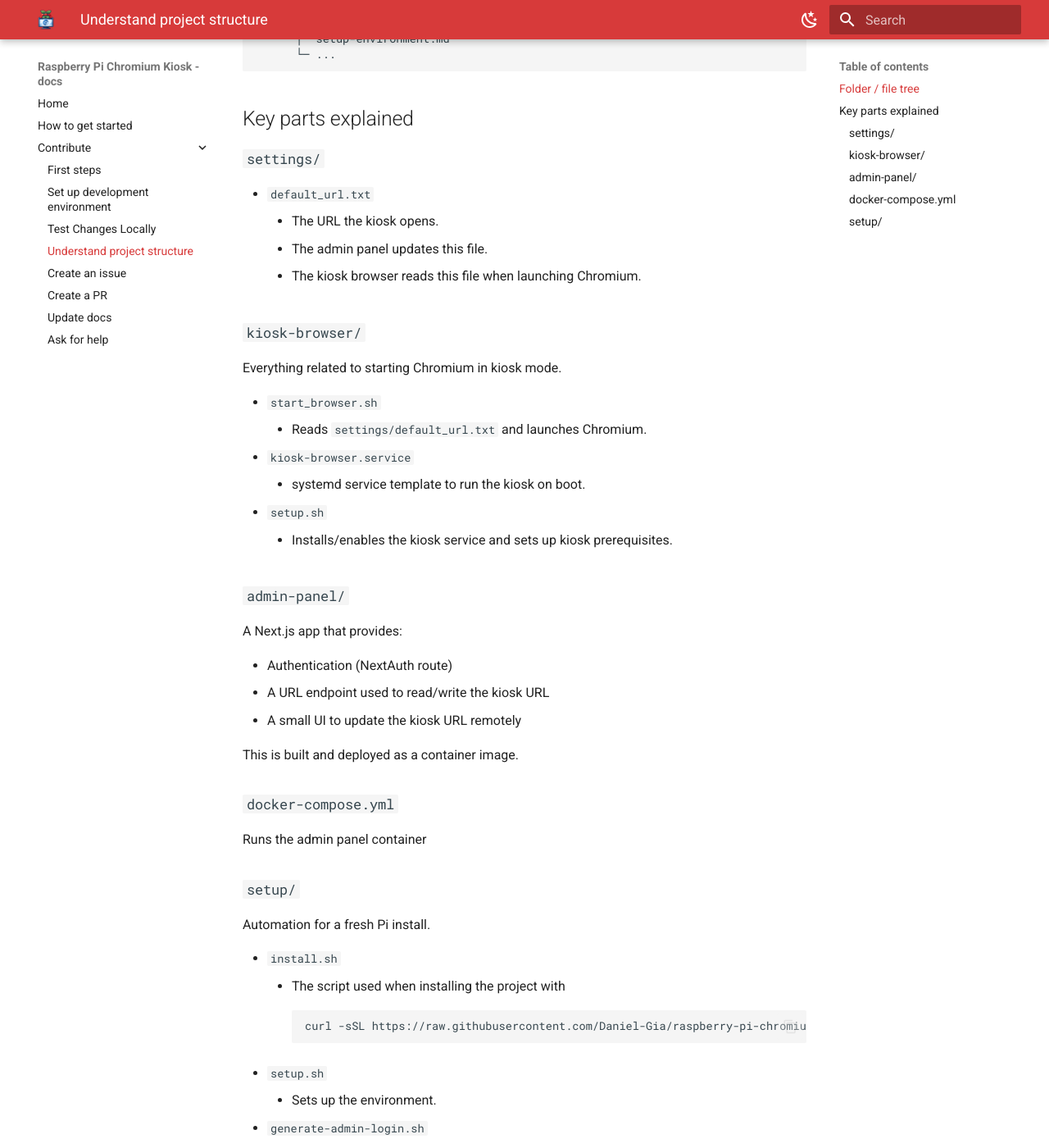
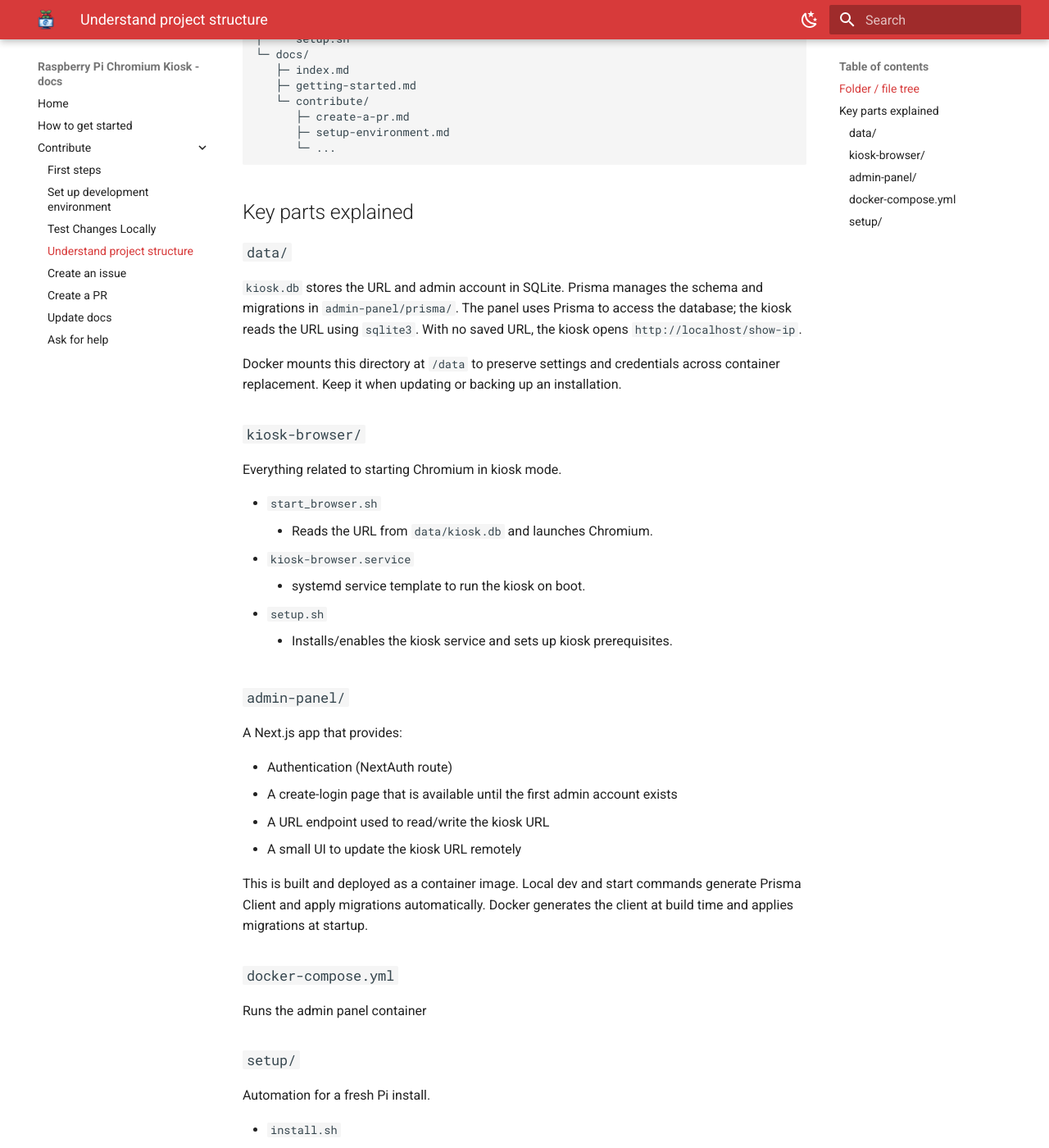
Before and after one commit to Daniel-Gia/raspberry-pi-chromium-kiosk, an MkDocs documentation site: the page built from docs/contribute/understand-project-structure.md, in a window 1280 px wide and 1400 px high, scrolled down 1058 px. Shown: the whole window at 82% size. Built offline with MkDocs 1.6.1 and Material for MkDocs 9.7.7, drawn with Linux system fonts in a browser that asks for light colours; some of the changed text lies outside the part shown.

Commit message:
Update docs (related to #64)

````diff
--- a/docs/contribute/understand-project-structure.md
+++ b/docs/contribute/understand-project-structure.md
@@ -4,7 +4,7 @@
 
 - **Chromium Kiosk** (systemd service + shell scripts that run on boot)
 - **Admin panel** (Next.js app, run using Docker Compose)
-- **Settings** (the kiosk URL)
+- **Database** (SQLite stores the kiosk URL and admin account)
 - **Setup** (scripts + service installation)
 
 ## Folder / file tree
@@ -19,24 +19,30 @@
 │  ├─ package.json
 │  ├─ next.config.ts
 │  ├─ middleware.ts
+│  ├─ lib/
+│  ├─ prisma.config.ts
+│  ├─ prisma/
+│  │  ├─ schema.prisma
+│  │  └─ migrations/
 │  └─ app/
 │     ├─ api/
 │     │  ├─ auth/[...nextauth]/route.ts
+│     │  ├─ create-login/route.ts
 │     │  └─ url/route.ts
 │     ├─ components/UrlForm.tsx
 │     ├─ login/
+│     ├─ create-login/
 │     ├─ show-ip/
 │     └─ page.tsx
 ├─ kiosk-browser/
 │  ├─ kiosk-browser.service
 │  ├─ setup.sh
 │  └─ start_browser.sh
-├─ settings/
-│  └─ default_url.txt
+├─ data/                 (generated at startup, ignored by Git)
+│  └─ kiosk.db
 ├─ setup/
 │  ├─ admin-panel.service
 │  ├─ admin-panel-dev.service
-│  ├─ generate-admin-login.sh
 │  ├─ install.sh
 │  └─ setup.sh
 └─ docs/
@@ -50,18 +56,17 @@
 
 ## Key parts explained
 
-### `settings/`
+### `data/`
 
-- `default_url.txt`
-    - The URL the kiosk opens.
-    - The admin panel updates this file.
-    - The kiosk browser reads this file when launching Chromium.
+`kiosk.db` stores the URL and admin account in SQLite. Prisma manages the schema and migrations in `admin-panel/prisma/`. The panel uses Prisma to access the database; the kiosk reads the URL using `sqlite3`. With no saved URL, the kiosk opens `http://localhost/show-ip`.
+
+Docker mounts this directory at `/data` to preserve settings and credentials across container replacement. Keep it when updating or backing up an installation.
 
 ### `kiosk-browser/`
 Everything related to starting Chromium in kiosk mode.
 
 - `start_browser.sh`
-    - Reads `settings/default_url.txt` and launches Chromium.
+    - Reads the URL from `data/kiosk.db` and launches Chromium.
 - `kiosk-browser.service`
     - systemd service template to run the kiosk on boot.
 - `setup.sh`
@@ -72,10 +77,11 @@
 A Next.js app that provides:
 
 - Authentication (NextAuth route)
+- A create-login page that is available until the first admin account exists
 - A URL endpoint used to read/write the kiosk URL
 - A small UI to update the kiosk URL remotely
 
-This is built and deployed as a container image.
+This is built and deployed as a container image. Local dev and start commands generate Prisma Client and apply migrations automatically. Docker generates the client at build time and applies migrations at startup.
 
 ### `docker-compose.yml`
 
@@ -88,12 +94,10 @@
 - `install.sh`
     - The script used when installing the project with
     ```sh
-    curl -sSL https://raw.githubusercontent.com/Daniel-Gia/raspberry-pi-chromium-kiosk/main/setup install.sh | sudo bash -s -- <username> <password>
+    curl -sSL https://raw.githubusercontent.com/Daniel-Gia/raspberry-pi-chromium-kiosk/main/setup/install.sh | sudo bash
     ```
 - `setup.sh`
-    - Sets up the environment.
-- `generate-admin-login.sh`
-    - Creates the admin credentials used by the admin panel.
+    - Installs dependencies, prepares persistent storage, and generates the session secret in `.env`. The first admin account is created through the browser and stored with a bcrypt password hash in SQLite.
 - `admin-panel.service`
     - systemd service template for running the docker container with the admin panel on boot.
 - `admin-panel-dev.service`
````
Also changed, not shown: README.md (+1 -3 lines), docs/contribute/test-locally.md (+3 -12 lines), docs/getting-started.md (+2 -2 lines), docs/index.md (+1 -1 lines).
